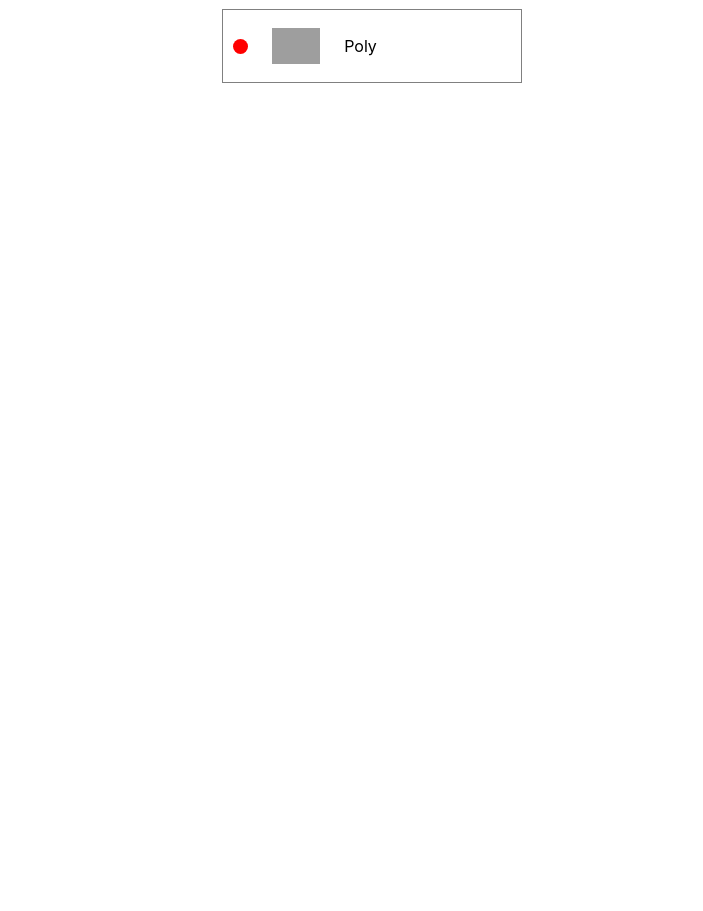
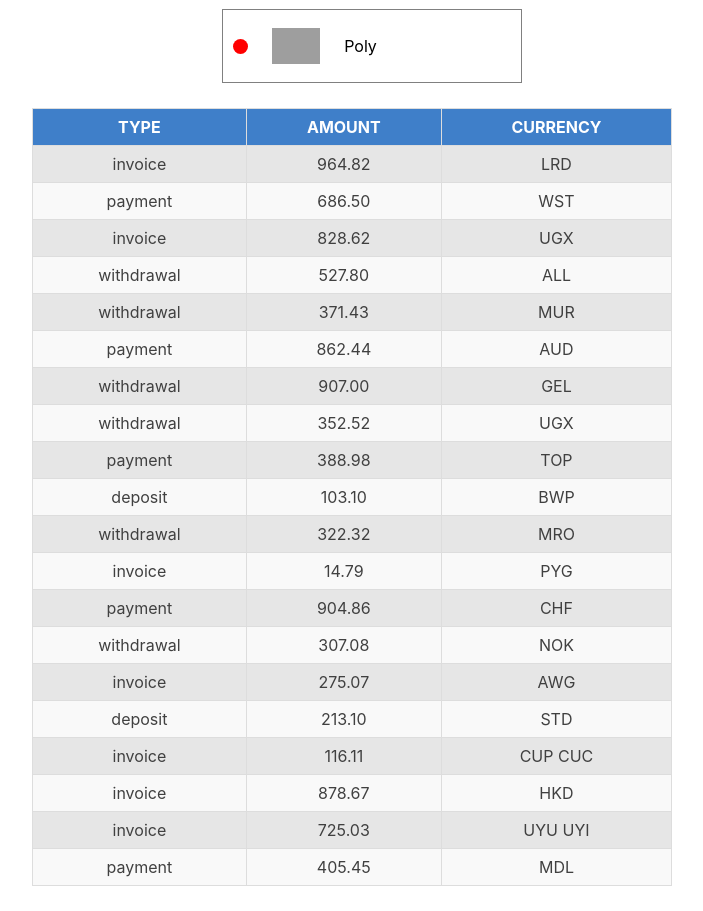
Before and after one commit to vladant92/goit-react-hw-01-components, a React (Create React App) app: page / in a window 1280 px wide. Shown: the part 1125-2036 px from the top of the page, without its empty margins (288-991 px from the left). Before the commit the page ends 1233 px from the top, so only its background shows below. Built offline with nearby package versions, Linux system fonts and the light colour scheme; grey boxes are pictures that could not be loaded.

Commit message:
done Transaction History

```diff
--- a/src/components/App.jsx
+++ b/src/components/App.jsx
@@ -1,9 +1,11 @@
 import Profile from './Profile/Profile';
 import Statistics from './Statistics/Statistics';
+import FriendList from './FriendList/FriendList';
+import TransactionHistory from './TransactionHistory/TransactionHistory';
 import user from './user.json';
 import data from './data.json';
 import friends from './friends.json';
-import FriendList from './FriendList/FriendList';
+import transactions from './transactions.json';
 
 export const App = () => {
   return (
@@ -20,6 +22,8 @@
       <Statistics stats={data} />
 
       <FriendList friends={friends} />
+
+      <TransactionHistory items={transactions} />
     </div>
   );
 };
--- /dev/null
+++ b/src/components/TransactionHistory/TransactionHistory.jsx
@@ -0,0 +1,33 @@
+import styles from './TransactionHistory.module.css';
+import PropTypes from 'prop-types';
+
+const TransactionHistory = ({ items }) => {
+  return (
+    <table className={styles.transactionHistory}>
+      <thead>
+        <tr>
+          <th>TYPE</th>
+          <th>AMOUNT</th>
+          <th>CURRENCY</th>
+        </tr>
+      </thead>
+
+      <tbody>
+        {items.map(transaction => {
+          return (
+            <tr key={transaction.id}>
+              <td>{transaction.type}</td>
+              <td>{transaction.amount}</td>
+              <td>{transaction.currency}</td>
+            </tr>
+          );
+        })}
+      </tbody>
+    </table>
+  );
+};
+
+TransactionHistory.propTypes = {
+  items: PropTypes.array,
+};
+export default TransactionHistory;
--- /dev/null
+++ b/src/components/TransactionHistory/TransactionHistory.module.css
@@ -0,0 +1,27 @@
+.transactionHistory {
+  width: 50%;
+  border-collapse: collapse;
+  margin: 25px auto 25px auto;
+}
+
+.transactionHistory th,
+.transactionHistory td {
+  padding: 8px;
+  border: 1px solid #ddd;
+  text-align: center;
+}
+
+.transactionHistory th {
+  background-color: #3f7fc9;
+  color: white;
+}
+
+.transactionHistory tbody tr:nth-child(even) {
+  background-color: #f9f9f9;
+  color: #404040;
+}
+
+.transactionHistory tbody tr:nth-child(odd) {
+  background-color: #e6e6e6;
+  color: #404040;
+}
--- /dev/null
+++ b/src/components/transactions.json
@@ -0,0 +1,122 @@
+[
+  {
+    "id": "1e0700a2-5183-4291-85cc-2065a036a683",
+    "type": "invoice",
+    "amount": "964.82",
+    "currency": "LRD"
+  },
+  {
+    "id": "a30f821b-4d25-4ff0-abdd-e340b3f0dd2b",
+    "type": "payment",
+    "amount": "686.50",
+    "currency": "WST"
+  },
+  {
+    "id": "44dca67a-8e5a-4798-bf8e-b15efd4e1abd",
+    "type": "invoice",
+    "amount": "828.62",
+    "currency": "UGX"
+  },
+  {
+    "id": "ea8ed3dc-2b68-4a53-905a-53ecb0adef33",
+    "type": "withdrawal",
+    "amount": "527.80",
+    "currency": "ALL"
+  },
+  {
+    "id": "ea76146a-0b00-4b80-bc02-a8c822176712",
+    "type": "withdrawal",
+    "amount": "371.43",
+    "currency": "MUR"
+  },
+  {
+    "id": "63ca02f9-d637-46b5-9237-f3b24425e029",
+    "type": "payment",
+    "amount": "862.44",
+    "currency": "AUD"
+  },
+  {
+    "id": "ed0263e8-59a5-4bf1-87e0-2bb88e53dc34",
+    "type": "withdrawal",
+    "amount": "907.00",
+    "currency": "GEL"
+  },
+  {
+    "id": "6013bad0-750c-4691-8bc2-d8f2b43969c4",
+    "type": "withdrawal",
+    "amount": "352.52",
+    "currency": "UGX"
+  },
+  {
+    "id": "252c7be4-8b06-4fa7-8d42-61fb835b70d5",
+    "type": "payment",
+    "amount": "388.98",
+    "currency": "TOP"
+  },
+  {
+    "id": "4eaab41b-b967-40ac-82ed-85fc66f646f1",
+    "type": "deposit",
+    "amount": "103.10",
+    "currency": "BWP"
+  },
+  {
+    "id": "9648a350-8469-42d5-8bf3-18090de5fe67",
+    "type": "withdrawal",
+    "amount": "322.32",
+    "currency": "MRO"
+  },
+  {
+    "id": "9c5c25fb-1a95-4b2f-8d1f-4c4426d677cc",
+    "type": "invoice",
+    "amount": "14.79",
+    "currency": "PYG"
+  },
+  {
+    "id": "43ef232c-80e9-4d6f-b48a-b22405620de3",
+    "type": "payment",
+    "amount": "904.86",
+    "currency": "CHF"
+  },
+  {
+    "id": "5161682e-e620-4019-ab0a-24ceb10fbd20",
+    "type": "withdrawal",
+    "amount": "307.08",
+    "currency": "NOK"
+  },
+  {
+    "id": "7b119d71-42e6-4c42-a141-6818b07bb9ff",
+    "type": "invoice",
+    "amount": "275.07",
+    "currency": "AWG"
+  },
+  {
+    "id": "a4f65722-65c4-4c28-b1f4-b8ed988bb205",
+    "type": "deposit",
+    "amount": "213.10",
+    "currency": "STD"
+  },
+  {
+    "id": "c6e5784b-0ca3-48d6-86e5-b5128af5a523",
+    "type": "invoice",
+    "amount": "116.11",
+    "currency": "CUP CUC"
+  },
+  {
+    "id": "c9ebed6a-3a02-4b49-ac0d-0534b51f2bfd",
+    "type": "invoice",
+    "amount": "878.67",
+    "currency": "HKD"
+  },
+  {
+    "id": "a4a98b0e-b22c-438b-9f83-de2df52110c8",
+    "type": "invoice",
+    "amount": "725.03",
+    "currency": "UYU UYI"
+  },
+  {
+    "id": "b39bfa7a-0166-4c47-94d6-87d20590f746",
+    "type": "payment",
+    "amount": "405.45",
+    "currency": "MDL"
+  }
+]
```
